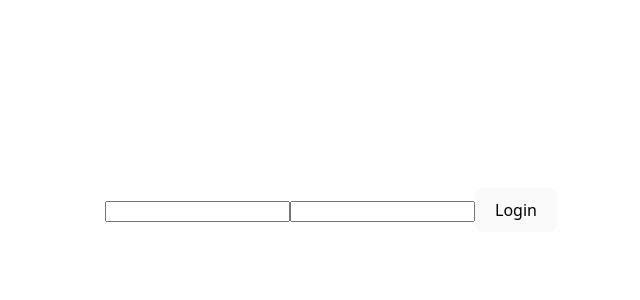
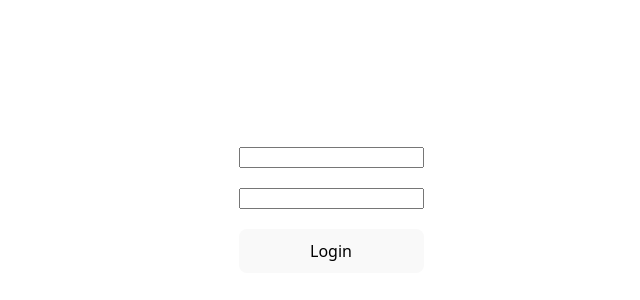
Before and after one commit to Brobo1/blog-api, a React (Vite) app in the folder admin-frontend/: page / in a window 1280 px wide. Shown: the part 190-490 px from the top of the page, without its empty margins (309-949 px from the left). Built offline with nearby package versions, Linux system fonts and the light colour scheme.

Commit message:
`fix(login): apply styling to login form using CSS module`

```diff
--- a/admin-frontend/src/components/login/Login.module.css
+++ b/admin-frontend/src/components/login/Login.module.css
@@ -0,0 +1,5 @@
+#loginForm {
+  display: flex;
+  flex-direction: column;
+  gap: 20px;
+}
--- a/admin-frontend/src/components/login/Login.tsx
+++ b/admin-frontend/src/components/login/Login.tsx
@@ -1,22 +1,22 @@
-import {loginUser} from "../../api/user.ts";
-import style from "./Login.module.css"
+import { loginUser } from "../../api/user.ts";
+import style from "./Login.module.css";
 
 export function Login() {
   //TODO Store JWT
   async function userLogin(formData: FormData) {
-		const {username, password} = Object.fromEntries(formData.entries()) as {
-			username:string;
-			password:string;
-		}
-		const response = await loginUser(username, password)
+    const { username, password } = Object.fromEntries(formData.entries()) as {
+      username: string;
+      password: string;
+    };
+    const response = await loginUser(username, password);
     console.log(response);
   }
 
   return (
     <>
-			<form action={userLogin} style={style} >
-				<input type="text" name="username"/>
-				<input type="text" name="password"/>
+      <form id={style.loginForm} action={userLogin}>
+        <input type="text" name="username" />
+        <input type="text" name="password" />
         <button type={"submit"}>Login</button>
       </form>
     </>
```
Lines whose indentation alone changed are shown as unchanged.
